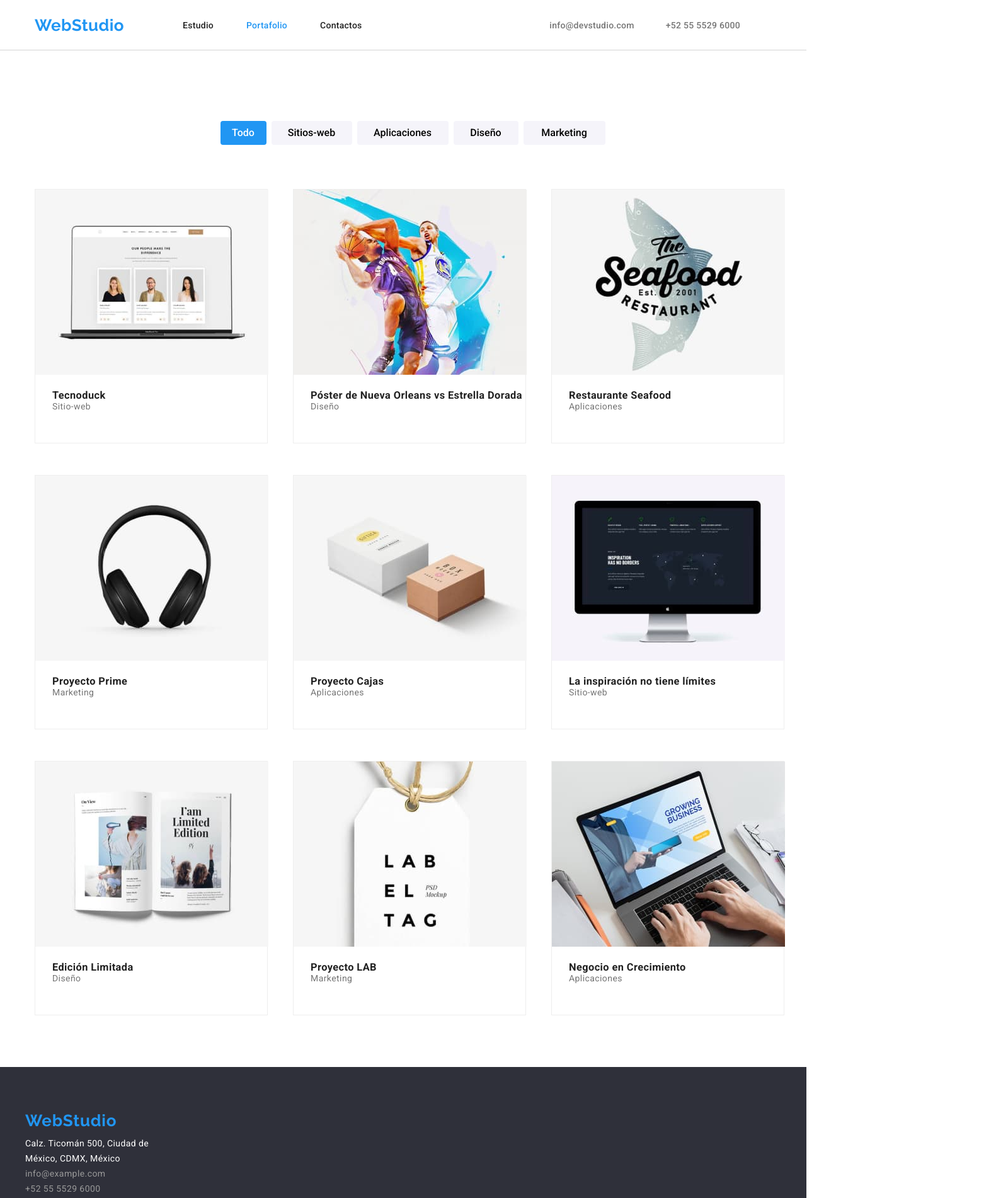
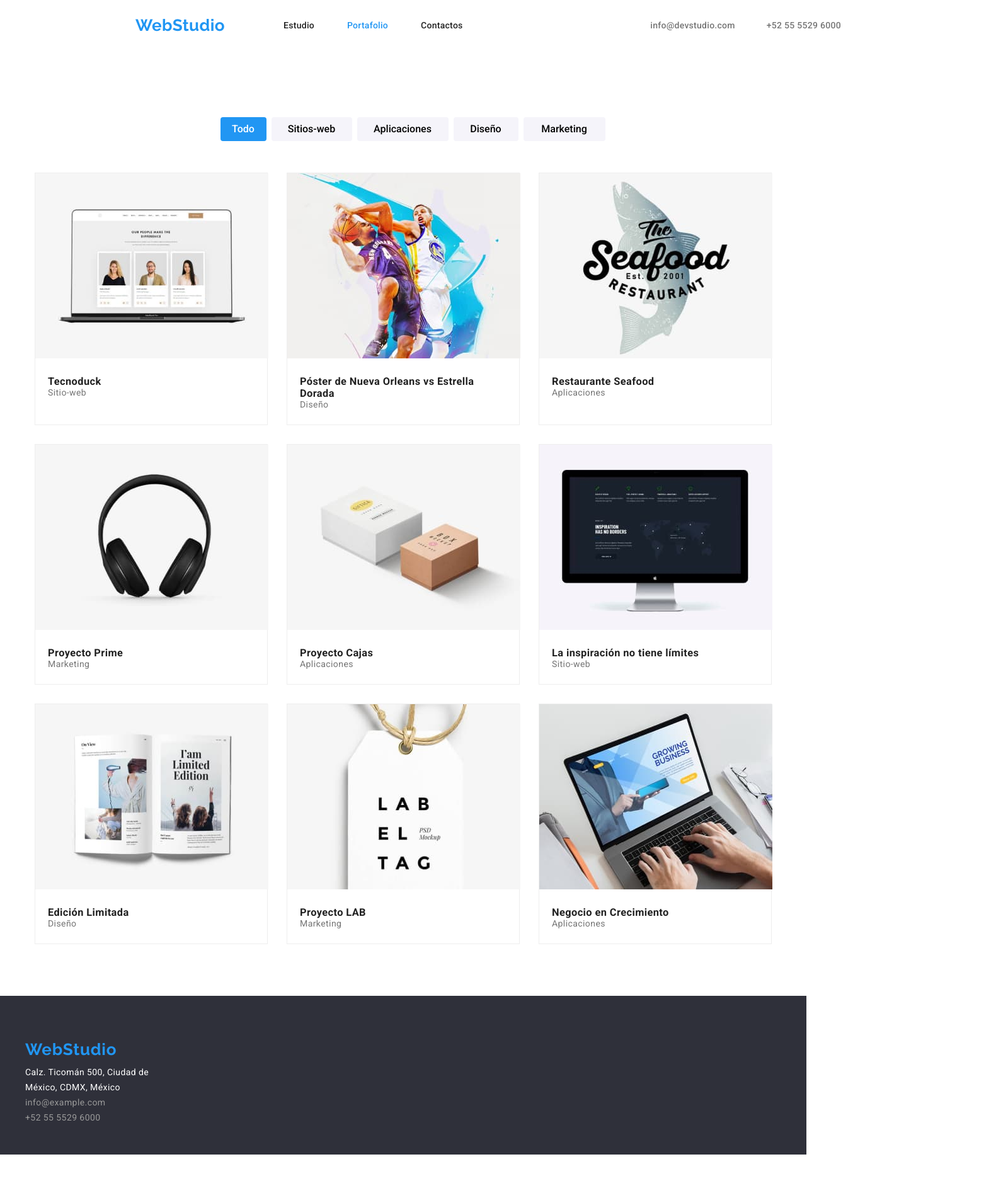
Before and after one commit to nebulag729/goit-markup-hw-04, a plain HTML site: page portafolio.html in a window 1280 px wide. Shown: the top 1902 px of the page at 63% size, 1600 px wide, since content can reach past the window. After the commit the page ends 1833 px from the top, so only its background shows below. Drawn offline with Linux system fonts and the light colour scheme.

Commit message:
update
correction after verfication

```diff
--- a/css/styles.css
+++ b/css/styles.css
@@ -13,30 +13,25 @@ a {
 .container {
   width: 1200px;
   margin: 0 auto;
+  padding: 0px, 16px;
 }
 
 header {
   display: flex;
   justify-content: space-between;
-  border-bottom: solid rgb(212, 212, 212) 1px;
   margin: auto;
-  height: 80px;
+  width: 1600px;
 }
 
 
 .header-container {
   display: flex;
-  padding: 0px 15px;
+  padding: 25px 15px;
 }
 
 nav {
   display: flex;
   align-items: center;
-}
-
-nav .HeaderList {
-  margin: 0;
-  padding: 0;
 }
 
 .web-title {
@@ -45,10 +40,9 @@ nav .HeaderList {
   font-size: 26px;
   margin-right: 93px;
   text-decoration: none;
-  padding: 25px 0px;
 }
 
-.HeaderMenu {
+.HeaderMenu:not(:last-child) {
   margin-right: 20px;
 }
 
@@ -138,7 +132,7 @@ button:hover {
   font-style: normal;
   font-weight: 900;
   text-align: center;
-  height: 600px;
+  padding: 200px 0px;
 }
 
 .main-title {
@@ -173,18 +167,16 @@ button:hover {
 
 
 .MainMid {
-  margin-bottom: 94px;
-  margin-top: 95px;
+  padding-bottom: 47px;
 }
 
 .details-list {
   display: flex;
+  justify-content: space-between;
   margin-top: 95px;
 }
 
 .description-dt {
-  margin-right: 30px;
-  margin-bottom: 30px;
   width: 270px;
 }
 
@@ -206,6 +198,8 @@ button:hover {
 }
 
 .MainMid2 {
+  padding-top: 47px;
+  padding-bottom: 94px;
 }
 
 .MainMidT {
@@ -219,21 +213,18 @@ button:hover {
 
 .img-dedication {
   display: flex;
-  justify-content: center;
   justify-content: space-between;
-  margin-top: 55px;
-  margin-bottom: 94px;
+  padding-top: 55px;
 }
 
 .MainBot {
   display: flex;
   align-items: center;
   background: #f5f4fa;
-  height: 648px;
+  padding: 94px;
 }
 
-.flex-mainbot {
-}
+
 
 .MainBotT {
   font-family: 'Roboto', sans-serif;
@@ -257,17 +248,14 @@ button:hover {
 }
 
 .Frame {
-  display: flex;
-  flex-direction: column;
-  align-items: center;
   width: 270px;
-  Height: 368px;
   background-color: #ffffff;
   border-radius: 0px 0px 4px 4px;
   box-shadow: 0px 2px 1px 0px rgba(0, 0, 0, 0.20), 0px 1px 1px 0px rgba(0, 0, 0, 0.14), 0px 1px 3px 0px rgba(0, 0, 0, 0.12);
 }
 
-.Frame .team-img {
+.frame-body{
+  margin: 30px;
 }
 
 .Name {
@@ -291,7 +279,6 @@ button:hover {
   letter-spacing: 0.48px;
   margin-top: 10px;
   text-align: center;
-  Weight: 400;
 }
 
 
@@ -356,6 +343,7 @@ footer {
 .portafolio-content {
   width: 1170px;
   margin: auto;
+  padding-top: 106px;
 }
 
 .buttonP {
@@ -375,10 +363,8 @@ footer {
 
 .menu-portafolio {
   display: flex;
-  align-content: center;
   justify-content: center;
   gap: 8px;
-  margin-top: 112px;
   margin-bottom: 50px;
 }
 
@@ -422,7 +408,6 @@ footer {
 
 .menu-main {
   display: flex;
-  align-content: center;
   gap: 30px;
 }
 
@@ -437,11 +422,12 @@ footer {
 
 .LiPorta {
   border: 1px solid #eeeeee;
-  margin-right: 10px;
-  margin-top: 20px;
   text-align: left;
   width: 370px;
-  height: 404px;
+}
+
+.liporta-body{
+  margin: 24px 20px;
 }
 
 .Alist {
@@ -453,7 +439,6 @@ footer {
   text-decoration: none;
   list-style: none;
   color: #212121;
-  margin-top: 20px;
 }
 
 .PortaBody {
@@ -464,11 +449,5 @@ footer {
 .Psubti {
   color: #757575;
   list-style: none;
-  margin-top: 0.4px;
-  margin-bottom: 20px;
   text-decoration: none;
 }
-
-.listph3, .Psubti {
-  margin-left: 27px;
-}
--- a/portafolio.html
+++ b/portafolio.html
@@ -75,66 +75,93 @@
               <li class="LiPorta">
                 <a href="#" class="Alist"
                   ><img src="./images/jp1.jpg" alt="jp1" />
+                  <div class="liporta-body">
                     <h3 class="listph3">Tecnoduck</h3>
-                  <p class="Psubti">Sitio-web</p></a
+                    <p class="Psubti">Sitio-web</p>
+                  </div>
+                  </a
                 >
               </li>
               <li class="LiPorta">
                 <a href="#"
                   ><img src="./images/jp2.jpg" alt="jp2" />
+                  <div class="liporta-body">
                     <h3 class="listph3">
                       Póster de Nueva Orleans vs Estrella Dorada
                     </h3>
-                  <p class="Psubti">Diseño</p></a
+                    <p class="Psubti">Diseño</p>
+                  </div>
+                  </a
                 >
               </li>
               <li class="LiPorta">
                 <a href="#"
                   ><img src="./images/jp3.jpg" alt="jp3" />
+                  <div class="liporta-body">
                     <h3 class="listph3">Restaurante Seafood</h3>
-                  <p class="Psubti">Aplicaciones</p></a
+                    <p class="Psubti">Aplicaciones</p>
+                  </div>
+                  </a
                 >
               </li>
               <li class="LiPorta">
                 <a href="#"
                   ><img src="./images/jp4.jpg" alt="jp4" />
+                  <div class="liporta-body">
                     <h3 class="listph3">Proyecto Prime</h3>
-                  <p class="Psubti">Marketing</p></a
+                    <p class="Psubti">Marketing</p>
+                  </div>
+                  </a
                 >
               </li>
               <li class="LiPorta">
                 <a href="#"
                   ><img src="./images/jp5.jpg" alt="jp5" />
+                  <div class="liporta-body">
                     <h3 class="listph3">Proyecto Cajas</h3>
-                  <p class="Psubti">Aplicaciones</p></a
+                    <p class="Psubti">Aplicaciones</p>
+                  </div>
+                  </a
                 >
               </li>
               <li class="LiPorta">
                 <a href="#"
                   ><img src="./images/jp6.jpg" alt="jp6" />
+                  <div class="liporta-body">
                     <h3 class="listph3">La inspiración no tiene límites</h3>
-                  <p class="Psubti">Sitio-web</p></a
+                    <p class="Psubti">Sitio-web</p>
+                  </div>
+                  </a
                 >
               </li>
               <li class="LiPorta">
                 <a href="#"
                   ><img src="./images/jp7.jpg" alt="jp7" />
+                  <div class="liporta-body">
                     <h3 class="listph3">Edición Limitada</h3>
-                  <p class="Psubti">Diseño</p></a
+                    <p class="Psubti">Diseño</p>
+                  </div>
+                  </a
                 >
               </li>
               <li class="LiPorta">
                 <a href="#"
                   ><img src="./images/jp8.jpg" alt="jp8" />
+                  <div class="liporta-body">
                     <h3 class="listph3">Proyecto LAB</h3>
-                  <p class="Psubti">Marketing</p></a
+                    <p class="Psubti">Marketing</p>
+                  </div>
+                  </a
                 >
               </li>
               <li class="LiPorta">
                 <a href="#"
                   ><img src="./images/jp9.jpg" alt="jp9" />
+                  <div class="liporta-body">
                     <h3 class="listph3">Negocio en Crecimiento</h3>
-                  <p class="Psubti">Aplicaciones</p></a
+                    <p class="Psubti">Aplicaciones</p>
+                  </div>
+                  </a
                 >
               </li>
             </ul>
```
Also changed, not shown: index.html (+9 -3 lines). Lines whose indentation alone changed are shown as unchanged.
